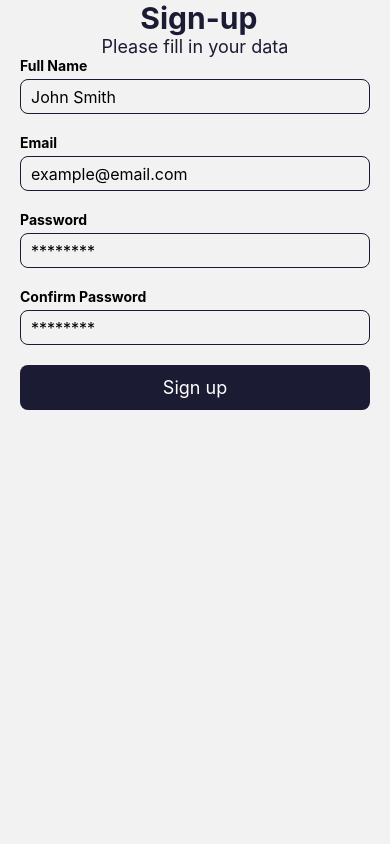
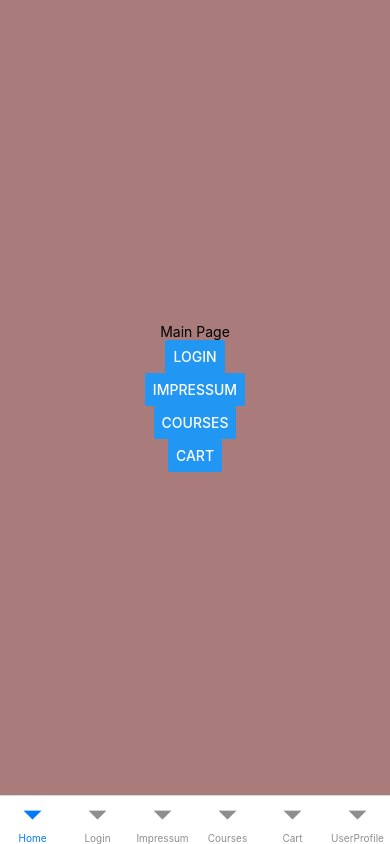
Before and after one commit to tiagofredk/U-Learning, a React Native app: screen /Signin in a window 390 px wide. Built offline with nearby package versions, Linux system fonts and the light colour scheme; no server answers.

Commit message:
undefined

```diff
--- a/App.js
+++ b/App.js
@@ -1,15 +1,34 @@
-import { NavigationContainer } from '@react-navigation/native';
+import { NavigationContainer, TabActions } from '@react-navigation/native';
 import { StatusBar } from 'expo-status-bar';
 import { MainContextProvider } from './src/context/MainContext';
-import StackNavigator from './src/StackNavigator';
+// import StackNavigator from './src/StackNavigator';
+import { createBottomTabNavigator } from '@react-navigation/bottom-tabs';
+import MainPage from './src/components/Home/MainPage';
+import Login from './src/components/Login/Login';
+import Impressum from './src/components/Impressum/Impressum';
+import Courses from './src/components/Course/Courses';
+import Cart from './src/components/Cart/Cart';
+import UserProfile from "./src/components/User/UserProfile"
+import Signin from "./src/components/Signin/Signin"
 
 export default function App() {
-
+  const Tab = createBottomTabNavigator();
   return (
     <NavigationContainer>
+
       <MainContextProvider>
-         <StackNavigator/>
-         <StatusBar style="dark"/>
+        {/* <StackNavigator/> */}
+
+        <Tab.Navigator screenOptions={{ headerShown: false }}>
+          <Tab.Screen name="Home" component={MainPage} />
+          <Tab.Screen name="Login" component={Login} />
+          <Tab.Screen name="Impressum" component={Impressum} />
+          <Tab.Screen name="Courses" component={Courses} />
+          <Tab.Screen name="Cart" component={Cart} />
+          {/* <Tab.Screen name="Signin" component={Signin} /> */}
+          <Tab.Screen name="UserProfile" component={UserProfile} />
+        </Tab.Navigator>
+        <StatusBar style="dark" />
       </MainContextProvider>
     </NavigationContainer>
   );
--- a/package.json
+++ b/package.json
@@ -10,6 +10,7 @@
         "eject": "expo eject"
     },
     "dependencies": {
+        "@react-navigation/bottom-tabs": "^6.2.0",
         "@react-navigation/native": "^6.0.8",
         "@react-navigation/native-stack": "^6.5.0",
         "axios": "^0.26.0",
--- a/src/components/Home/MainPage.js
+++ b/src/components/Home/MainPage.js
@@ -4,7 +4,6 @@ import { useContext } from 'react';
 import { MainContext } from '../../context/MainContext';
 import { SafeAreaView } from 'react-native-safe-area-context';
 import { useNavigation } from '@react-navigation/native';
-
 
 export default function MainPage() {
   const { user, setUser, isLogedIn } = useContext(MainContext)
@@ -16,13 +15,15 @@ export default function MainPage() {
 
       {isLogedIn ?
         <><Text>{user}</Text>
-        <Button onPress={() => navigation.navigate("UserProfile")} title="User" /></>
+        <Button onPress={() => navigation.navigate("UserProfile")} title="User" />
+        </>
         :
         <Button onPress={() => navigation.navigate("Login")} title="Login" />
       }
       <Button onPress={() => navigation.navigate("Impressum")} title="Impressum" />
       <Button onPress={() => navigation.navigate("Courses")} title="Courses" />
       <Button onPress={() => navigation.navigate("Cart")} title="Cart" />
+
     </SafeAreaView>
   )
 }
--- a/src/components/Signin/Signin.js
+++ b/src/components/Signin/Signin.js
@@ -69,17 +69,16 @@ const SignupForm = ({ navigation }) => {
     if (isValidForm()) {
       // submit form
       console.log(userInfo);
-
     }
   };
 
-  const signUp = async (values) => {
-    const res = await axios.post('https://ulearning-backend.vercel.app/adduser', {
+  const signUp = async (values, formikActions) => {
+    const res = await axios.post('/create-user', {
       ...values,
     });
 
     if (res.data.success) {
-      const signInRes = await axios.post('https://ulearning-backend.vercel.app/adduser', {
+      const signInRes = await axios.post('/sign-in', {
         email: values.email,
         password: values.password,
       });
@@ -92,6 +91,8 @@ const SignupForm = ({ navigation }) => {
       }
     }
 
+    formikActions.resetForm();
+    formikActions.setSubmitting(false);
   };
 
   return (
```
Also changed, not shown: 2 other files (tests, documents, lock files or other folders).
